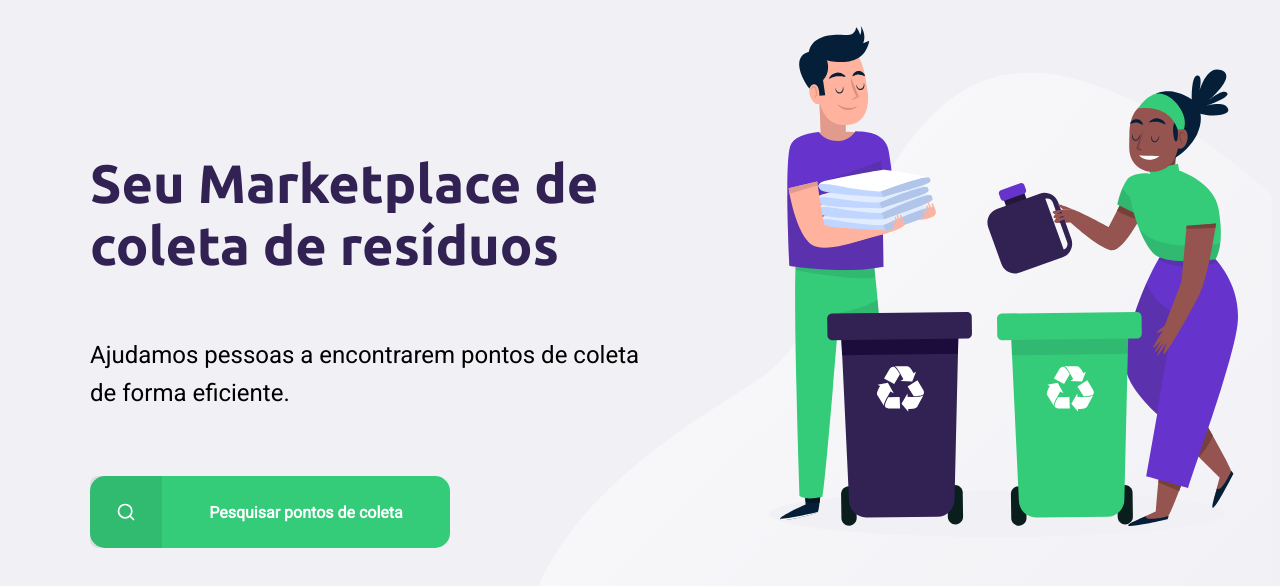
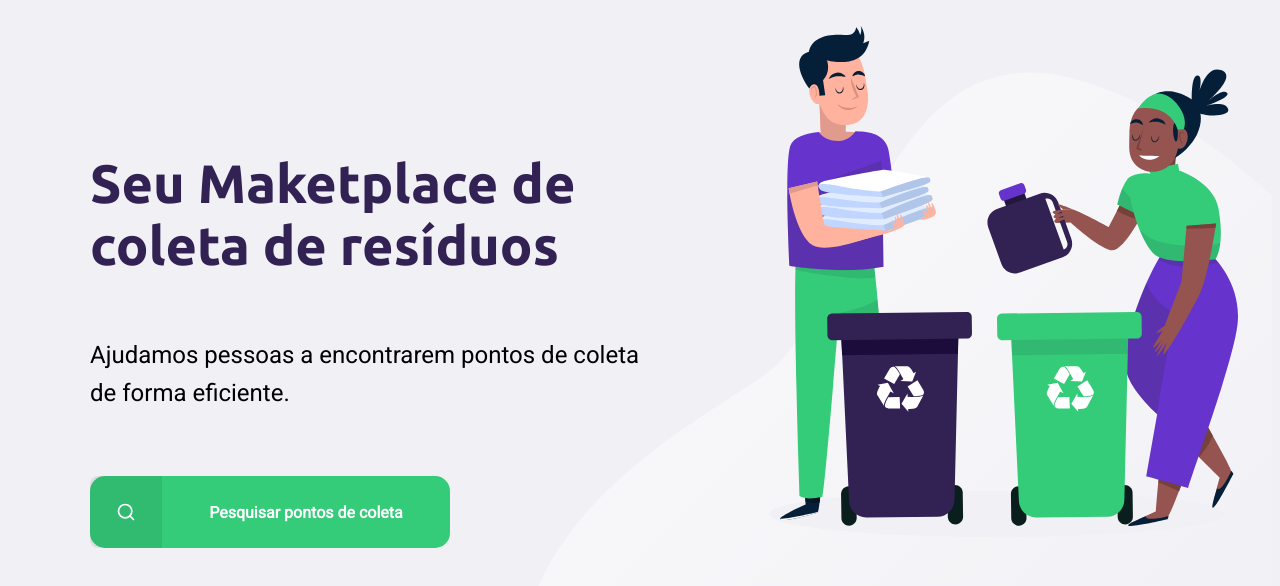
Before and after one commit to GabrielMercer/Ecoleta, a plain HTML site: page index.html in a window 1280 px wide. Shown: the part 122-708 px from the top of the page. Drawn offline with Linux system fonts and the light colour scheme.

Commit message:
teste att

```diff
--- a/index.html
+++ b/index.html
@@ -31,7 +31,7 @@
 
       <main>
 
-        <h1>Seu Marketplace de coleta de resíduos</h1>
+        <h1>Seu Maketplace de coleta de resíduos</h1>
 
         <p>Ajudamos pessoas a encontrarem pontos de coleta de forma eficiente.</p>
 
```
